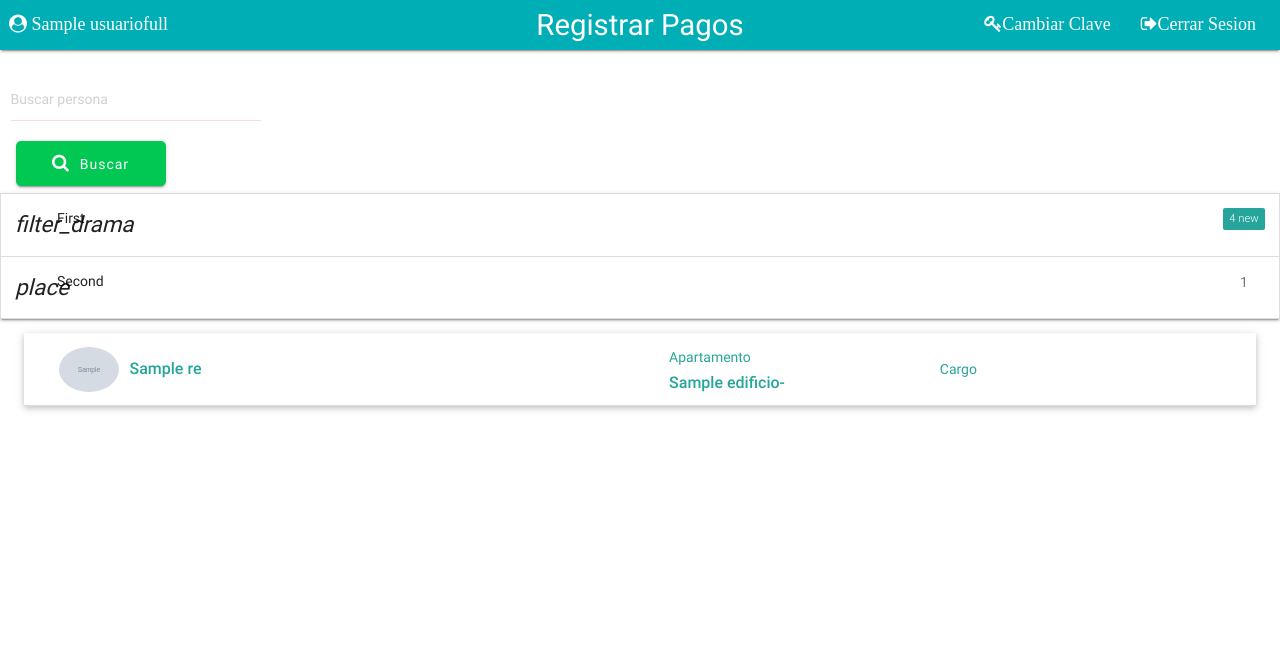
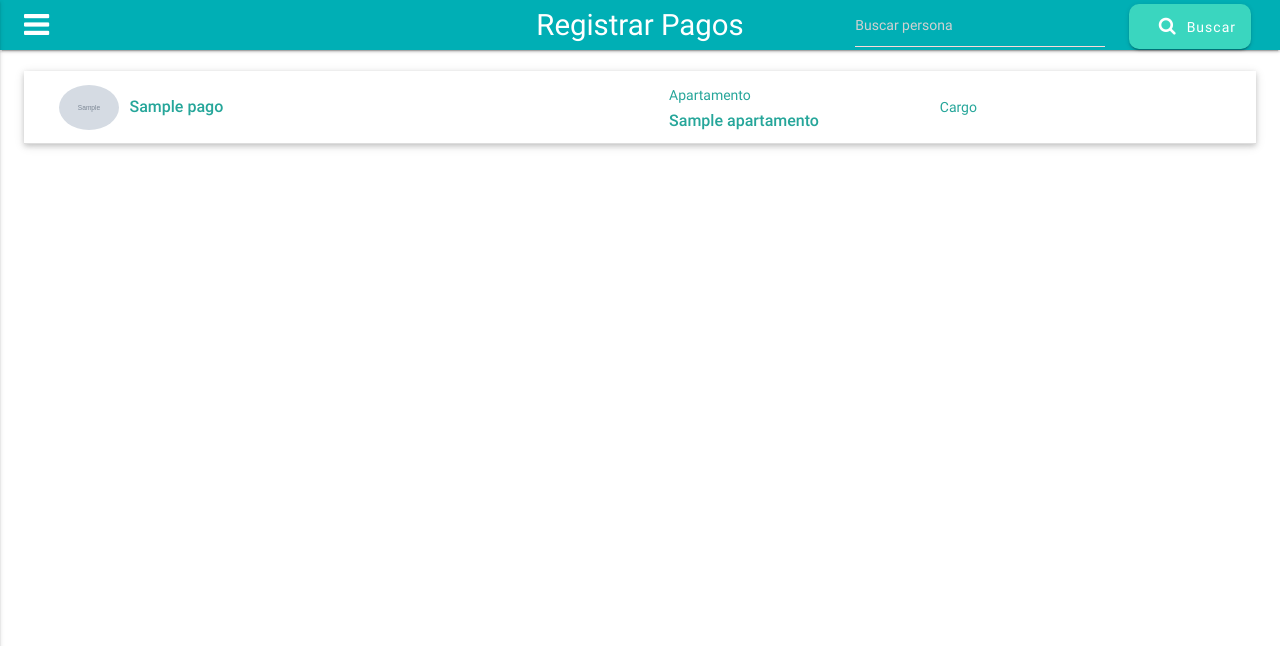
Before and after one commit to RaynerHM/envResidencial, a Django app: template projectResidencial/templates/registrar_Pagos.html in a window 1280 px wide. Shown: the top 646 px of the page. Run offline with Django 3.2, Linux system fonts and the light colour scheme; the template is opened without the code that fills it: most values are stand-ins (such as "Sample title", 1, 10 or a date in 2020); grey boxes marked "Sample" are stand-in pictures.

Commit message:
Nuevos cambios en el Login, Registro de Pagos, Cambio de Clave

```diff
--- a/pip-selfcheck.json
+++ b/pip-selfcheck.json
@@ -1 +1 @@
-{"last_check":"2018-05-09T01:39:16Z","pypi_version":"10.0.1"}
+{"last_check":"2018-05-23T22:32:16Z","pypi_version":"10.0.1"}
--- a/projectResidencial/static/style.css
+++ b/projectResidencial/static/style.css
@@ -87,10 +99,13 @@ h3 {
     background-color: #40c4ff;
 }
 
+
 /* -------- Estado de Cuenta -------- */
 
 nav .nav-wrapper i {
-    line-height: 0px;
+    line-height: 50px;
+    height: 50px;
+    margin-left: 15px;
 }
 
 #nav-mobile a {
@@ -162,13 +177,10 @@ nav .nav-wrapper i {
     text-align: right;
 }
 
-.fa {
+.sesion {
     font-size: 18px;
 }
 
-.sesion {
-    font-size: 18px;
-}
 
 /* -------- Registro Residente - Clave -------- */
 
--- a/projectResidencial/static/style.js
+++ b/projectResidencial/static/style.js
@@ -1,17 +1,15 @@
-// Or with jQuery
-
-$(document).ready(function() {
-    $('select').formSelect();
-});
+$('#username').focus();
 
 /*  ------------------------------------------ Menu SideNav ------------------------------------------*/
-// $('.deslizar').sideNav({
-//     menuWidth: 300,
-//     closeOnClick: true,
-//     draggable: true,
-//     onOpen: function(el) { /* Do Stuff */ }, // A function to be called when sideNav is opened
-//     onClose: function(el) { /* Do Stuff */ }, // A function to be called when sideNav is closed
-// });
+$(document).ready(function() {
+    $('.deslizar').sideNav({
+        menuWidth: 300,
+        closeOnClick: true,
+        draggable: true,
+        onOpen: function(el) { /* Do Stuff */ }, // A function to be called when sideNav is opened
+        onClose: function(el) { /* Do Stuff */ }, // A function to be called when sideNav is closed
+    });
+});
 
 
 /* ------------------------------------------------------------------------------------------------ */
--- a/projectResidencial/templates/login.html
+++ b/projectResidencial/templates/login.html
@@ -22,8 +22,7 @@
     </div>
     <div class="container ">
         <div class="row ">
-            <div class="col m12 s12 x12">
-                <div class="fondo z-depth-5">
+            <div class=" fondo z-depth-5 center">
                 <form method="POST" action="{% url 'login' %}">{% csrf_token %}
                     <!--   Usuario   -->
                     <div class="input-field">
@@ -50,12 +49,12 @@
                         </div>
                     </div>
                 </form>
-                </div>
                 {% if mensaje %}
                 <div id="mensaje" class="red ">
                     {{ mensaje }}
                 </div>
                 {% endif %}
+                </div>
             </div>
         </div>
     </div>
--- a/projectResidencial/templates/registrar_Pagos.html
+++ b/projectResidencial/templates/registrar_Pagos.html
@@ -14,97 +14,79 @@
 
 <body id="bPagos">
 
-    <div class="col m12 s12 x12 navbar-fixed">
-        <nav>
-            <div class="nav-wrapper">
+
+<div class=" navbar-fixed">
+		<nav class="">
+			<div class="nav-wrapper ">
 			<a href="/" class="brand-logo center"><span class="hide-on-small-only"> Registrar </span>Pagos</a>
-                <ul>
-                    <li class="left">
-                        <i class="fa fa-user-circle hide-on-large-only"> {{nombre}}</i>
-                        <i class="fa fa-user-circle hide-on-med-and-down"> {{ usuariofull }}</i>
+
+
+				<!-- --- --- Boton Menu Lado Izquierdo --- --- -->
+				<span class="left brand-logo text-darken-2">
+					<i onclick="Materialize.showStaggeredList('#slide-out')" id="btnMenu" data-activates="slide-out" class="deslizar icono-menu fa fa-bars fa-1x "></i>
+					</i>
+				</span>
+				<!-- --- --- Fin Boton Menu Lado Izquierdo --- --- -->
+
+
+
+				<!-- --- --- Todo los que se muestra en el Menu del lado Derecho --- --- -->
+
+				<ul class="right hide-on-med-and-down">
+					<li>
+						<form action="" method="POST"> {% csrf_token %}
+							<input class="search1" type="search" name="persona" value="" placeholder="Buscar persona">
+							<button class="boton btn" type="submit">
+								<i id="search" class="fa fa-search"></i>Buscar</button>
+						</form>
 					</li>
 				</ul>
-                <ul id="nav-mobile" class="right">
-                    <li class="">
-                        <a href="/cambiar-clave" class=""> <span class="hide-on-med-and-down"> </span> <i class="fa fa-key ">Cambiar Clave</i></a>
-                    </li>
-                    <li class="">
-                        <a href="/logout" class=""> <span class="hide-on-med-and-down"> </span> <i class="fa fa-sign-out">Cerrar Sesion</i></a>
-                    </li>
-                    {% comment %} <li class="">
-                        <i onclick="Materialize.showStaggeredList('#slide-out')" id="btnMenu" data-activates="slide-out" class="deslizar icono-menu fa fa-bars fa-2x ">
-                    </li> {% endcomment %}
-                </ul>
+
+
+				<!-- --- --- Fin todo los que se muestra en el Menu del lado Derecho --- --- -->
 			</div>
 		</nav>
 	</div>
 
+
 	<ul id="slide-out" class="side-nav ">
-        <li>
-            <i class="iconos-pequeno prefix fa fa-user-o fa-2x"></i>
+	   <li class="">
+	   <div class="datos">
+			<span class="usuario"> {{ usuariofull }}</span>
+			<span class="email "> {{ email }}</span>
+	   </div>
 		</li>
 		<li>
 			<div class="divider"></div>
 		</li>
 		<li class=" ">
-            <a href="" class="btn">
-                <i class="iconos-pequeno fa fa-home fa-1x"></i> Inicio</a>
+			<a href="" class="btn"> <i class="iconos-pequeno fa fa-home fa-1x"></i> Inicio</a>
 		</li>
 		<li>
-            <a href="" class="btn">
-                <i class="iconos-pequeno fa fa-user fa-1x"></i> Agregar Personas </a>
+			<a href="{% url 'pagos' %}" class="active-btn btn"> <i class="iconos-pequeno fa fa-dollar fa-1x"></i> Registrar Pagos </a>
 		</li>
 		<li class=" ">
-            <a href="" class="active-btn btn">
-                <i class="iconos-pequeno fa fa-desktop fa-1x"></i> Equipos Asignados</a>
+			<a href="{% url 'clave' %}" class="btn"> <i class="iconos-pequeno fa fa-key fa-1x"></i> Cambiar Contraseña</a>
 		</li>
 		<li class=" ">
-            <a href="{% url 'clave' %}" class="btn">
-                <i class="iconos-pequeno fa fa-key fa-1x"></i> Cambiar Contraseña</a>
+			<a href="{% url 'logout' %}" class="btn"> <i class="iconos-pequeno fa fa-power-off fa-1x"></i> Cerrar Sección</a>
 		</li>
 		<li class=" ">
-            <a href="" class="btn">
-                <i class="iconos-pequeno fa fa-cog fa-1x"></i> Opciones</a>
+			<a href="" class="disabled btn"> <i class="iconos-pequeno fa fa-desktop fa-1x"></i> Equipos Asignados</a>
 		</li>
 		<li class=" ">
-            <a href="" class="btn">
-                <i class="iconos-pequeno fa fa-power-off fa-1x"></i> Cerrar Sección</a>
+			<a href="" class="disabled btn"> <i class="iconos-pequeno fa fa-cog fa-1x"></i> Opciones</a>
+		</li>
+		<li>
+			<a href="" class="disabled btn"> <i class="iconos-pequeno fa fa-user fa-1x"></i> Agregar Personas </a>
 		</li>
 	</ul>
 
-    <div class="row">
-     <!--   Nombre Propietario o Inquilino   -->
-        <div class="input-field col m2" >
-             <form action="" method="POST"> {% csrf_token %}
-                <input class="" type="search" name="persona" value="" placeholder="Buscar persona">
-                <button class="boton1 btn center" type="submit">
-                    <i id="search" class="fa fa-search"></i>Buscar</button>
-            </form>
-        </div>
-    </div>
-
-
-<ul class="collapsible">
-  <li>
-    <div class="collapsible-header">
-      <i class="material-icons">filter_drama</i>
-      First
-      <span class="new badge">4</span></div>
-    <div class="collapsible-body"><p>Lorem ipsum dolor sit amet.</p></div>
-  </li>
-  <li>
-    <div class="collapsible-header">
-      <i class="material-icons">place</i>
-      Second
-      <span class="badge">1</span></div>
-    <div class="collapsible-body"><p>Lorem ipsum dolor sit amet.</p></div>
-  </li>
-</ul>
 
 <div class=" col m9 s12 x12">
 
 				<ul class="collapsible popout">
-                    {% for r in res %}
+					{% for r in pago %}
 					<li>
 						<div class="collapsible-header nombre row valign-wrapper">
 							<img class="circle" src="{{ MEDIA_URL }}{{ p.foto }}" alt="" style="width:60px;">
@@ -117,7 +99,7 @@
 								<h6 class="">
 									Apartamento
 								</h6>
-                                {{ r.edificio }}-{{r.no_apartamento}}
+								{{r.apartamento}}
 							</div>
 							<div class="col m3 ">
 								<h6 class="">
@@ -129,7 +111,7 @@
 							<span class=" badge"></span>
 						</div>
 						<div class="collapsible-body">
-                         asd   <table id="id_table" class="bordered highlight centered table-descripcion">
+							<table id="id_table" class="bordered highlight centered table-descripcion">
 								<thead>
 									<th>Descripción</th>
 									<th>Modelo</th>
@@ -138,23 +120,16 @@
 									</tr>
 								</thead>
 								<tbody>
-                                    {% for e in p.equipos %}
+									{% for p in r.pago %}
 									<tr>
-                                        <td>{{ e.descripcion }}</td>
-                                        <td>{{ e.modelo }}</td>
-                                        <td>{{ e.serial }}</td>
-                                        <td id="id_equipo" class="hide">{{ e.id }}</td>
+										<td>{{ p.pagos }}</td>
+										<td id="id_equipo" class="hide"> </td>
 										<td>
 
 											<ul id="menu" class="row ">
 												<li class="col m6 right">
 													<button class="btn-floating center waves-effect waves-light" type="submit">
-                                                        <i class="fa fa-edit fa-2x "></i>
-													</button>
-                                                </li>
-                                                <li class="col m6 right">
-                                                    <button data-target="modal1" class="modal-trigger btn-floating center red waves-effect waves-light" type="submit">
-                                                        <i class="fa fa-trash fa-2x "></i>
+														<i class="fa fa-edit fa-2x "> Pagar</i>
 													</button>
 												</li>
 											</ul>
@@ -237,8 +212,8 @@
 	</div> {% endcomment %}
 
 
+	<script src="{% static '/jquery/jquery-3.2.1.min.js' %}"></script>
 	<script src="{% static '/materialize/js/materialize.min.js' %}"></script>
-    <script src="{% static '/jquery/jquery-3.2.1.min.js' %}"></script>
 	<script src="{% static '/style.js' %}"></script>
 </body>
 
--- a/requirement.txt
+++ b/requirement.txt
@@ -12,7 +12,7 @@ pdfkit==0.6.1
 pexpect==4.5.0
 pickleshare==0.7.4
 Pillow==5.1.0
-#pkg-resources==0.0.0
+pkg-resources==0.0.0
 prompt-toolkit==1.0.15
 ptyprocess==0.5.2
 pudb==2017.1.4
```
Also changed, not shown: other parts of projectResidencial/static/style.css (+41 -3 lines), projectResidencial/Residencial/views.py (+26 -7 lines), projectResidencial/templates/estadosDeCuenta.html (+49 -21 lines), projectResidencial/templates/password.html (+49 -21 lines), projectResidencial/db.sqlite3. Lines whose indentation alone changed are shown as unchanged.
